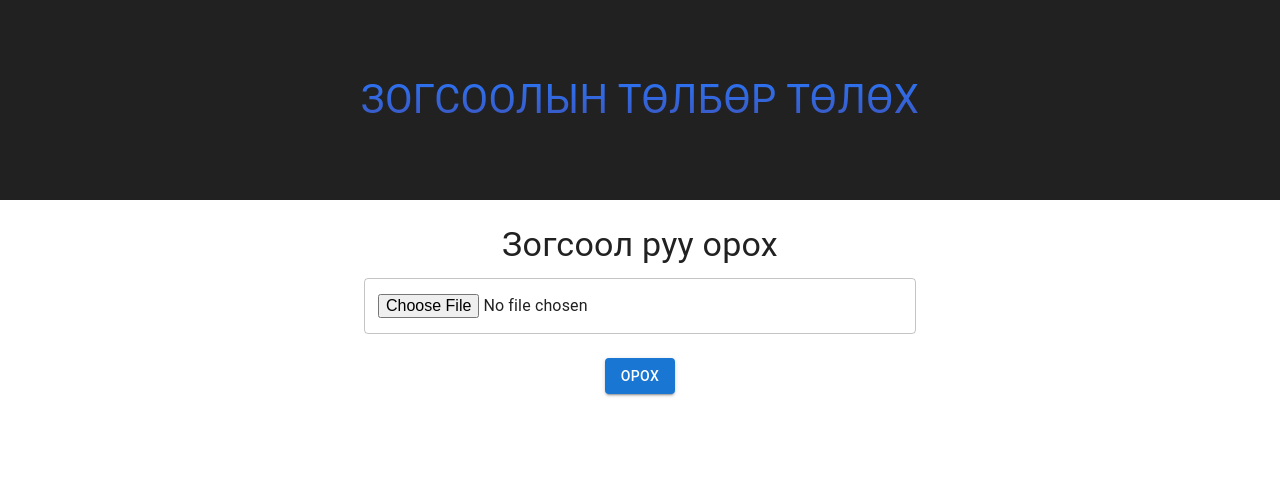
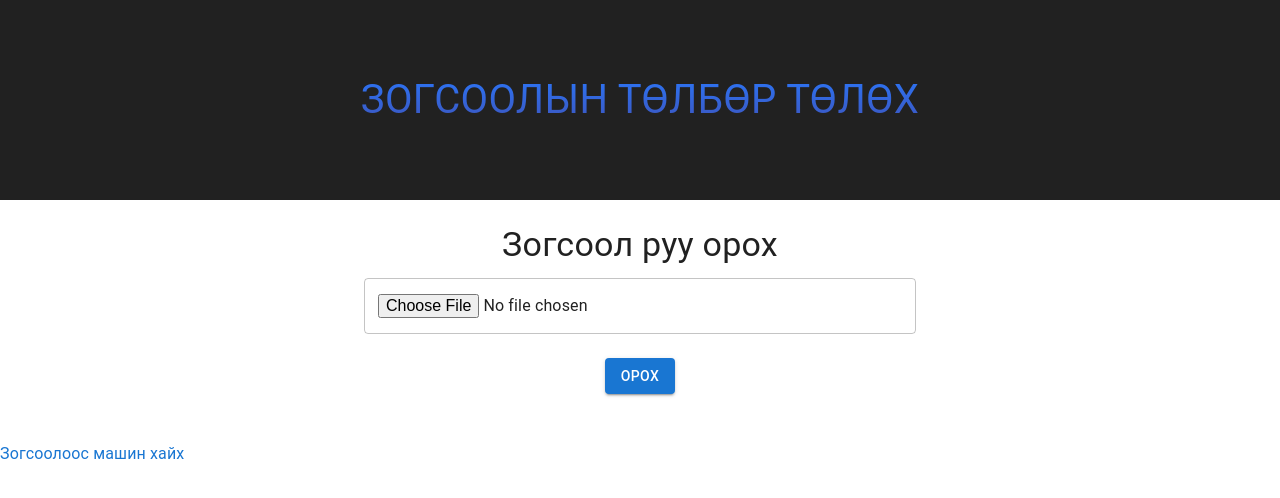
Before and after one commit to nrngooooo/parkingpay, a Next.js app: page / in a window 1280 px wide. Shown: the top 498 px of the page. Built offline with nearby package versions, Linux system fonts and the light colour scheme.

Commit message:
car detail image set from backend and car search search button change icon check

```diff
--- a/next.config.mjs
+++ b/next.config.mjs
@@ -1,4 +1,8 @@
 /** @type {import('next').NextConfig} */
-const nextConfig = {};
+const nextConfig = {
+    images: {
+      domains: ["localhost"],
+    },
+  };
 
 export default nextConfig;
--- a/src/components/Keypad/index.tsx
+++ b/src/components/Keypad/index.tsx
@@ -1,6 +1,6 @@
 import React from "react";
 import { Button, Grid } from "@mui/material";
-import { ArrowBack } from "@mui/icons-material";
+import { ArrowBack, Check } from "@mui/icons-material";
 
 interface KeypadProps {
   onKeyPress: (num: string) => void;
@@ -56,7 +56,7 @@ const Keypad: React.FC<KeypadProps> = ({ onKeyPress, onBackspace, onSearch }) =>
           onClick={onSearch}
           sx={{ width: "100%", bgcolor: "blue", color: "#fff" }} // Blue button for search
         >
-          Хайх
+          <Check/>
         </Button>
       </Grid>
     </Grid>
--- a/src/container/car/detail/index.tsx
+++ b/src/container/car/detail/index.tsx
@@ -82,7 +82,11 @@ const CarDetail: React.FC = () => {
       <Card sx={{ width: 400, textAlign: "center" }}>
         <Box sx={{ position: "relative" }}>
           <Image
-            src={`/${carInfo.entryPhoto}` || "/images/default_car.jpg"}
+            src={
+              carInfo.entryPhoto
+                ? `${process.env.NEXT_PUBLIC_BACK_END_URL}media/${carInfo.entryPhoto}`
+                : "/images/default_car.jpg"
+            }
             alt="Car Entry"
             objectFit="cover"
             width={500}
--- a/src/container/car/entrycar/index.tsx
+++ b/src/container/car/entrycar/index.tsx
@@ -9,6 +9,7 @@ import {
   CircularProgress,
   Alert,
 } from "@mui/material";
+import Link from "@mui/material/Link";
 
 const CREATE_ENTRY_CAR = gql`
   mutation CreateEntryCarMutation($input: CreateEntryCarInput!) {
@@ -71,7 +72,9 @@ export default function EntryCar() {
 
       if (!response.ok) {
         const errorText = await response.text();
-        throw new Error(`OCR API returned status ${response.status}: ${errorText}`);
+        throw new Error(
+          `OCR API returned status ${response.status}: ${errorText}`
+        );
       }
 
       const data = await response.json();
@@ -110,14 +113,17 @@ export default function EntryCar() {
 
       setResult(response.data);
     } catch (err: any) {
-      setErrorMessage(err.message || "Failed to create entry. Please try again.");
+      setErrorMessage(
+        err.message || "Failed to create entry. Please try again."
+      );
     } finally {
       setLoading(false);
     }
   };
 
   return (
-    (<Box sx={{ p: 3, maxWidth: 600, mx: "auto", textAlign: "center" }}>
+    <>
+      <Box sx={{ p: 3, maxWidth: 600, mx: "auto", textAlign: "center" }}>
         <Typography variant="h4" gutterBottom>
           Зогсоол руу орох
         </Typography>
@@ -127,7 +133,7 @@ export default function EntryCar() {
             onChange={handleFileChange}
             fullWidth
             slotProps={{
-            htmlInput: { accept: "image/*" }
+              htmlInput: { accept: "image/*" },
             }}
           />
         </Box>
@@ -148,12 +154,26 @@ export default function EntryCar() {
         {result && (
           <Box sx={{ mt: 3 }}>
             <Typography variant="h6">Зогсоол руу орсон машин:</Typography>
-          <Typography>Машины дугаар: {result.createEntryCar.car.carPlate}</Typography>
+            <Typography>
+              Машины дугаар: {result.createEntryCar.car.carPlate}
+            </Typography>
             <Typography>
               Орсон цаг: {result.createEntryCar.parkingSession.entryTime}
             </Typography>
           </Box>
         )}
-    </Box>)
+      </Box>
+      <Link
+        href="/car/search"
+        color="primary"
+        sx={{
+          display: "block",
+          mt: 3,
+          textDecoration: "none",
+        }}
+      >
+        Зогсоолоос машин хайх
+      </Link>
+    </>
   );
 }
```
Lines whose indentation alone changed are shown as unchanged.
